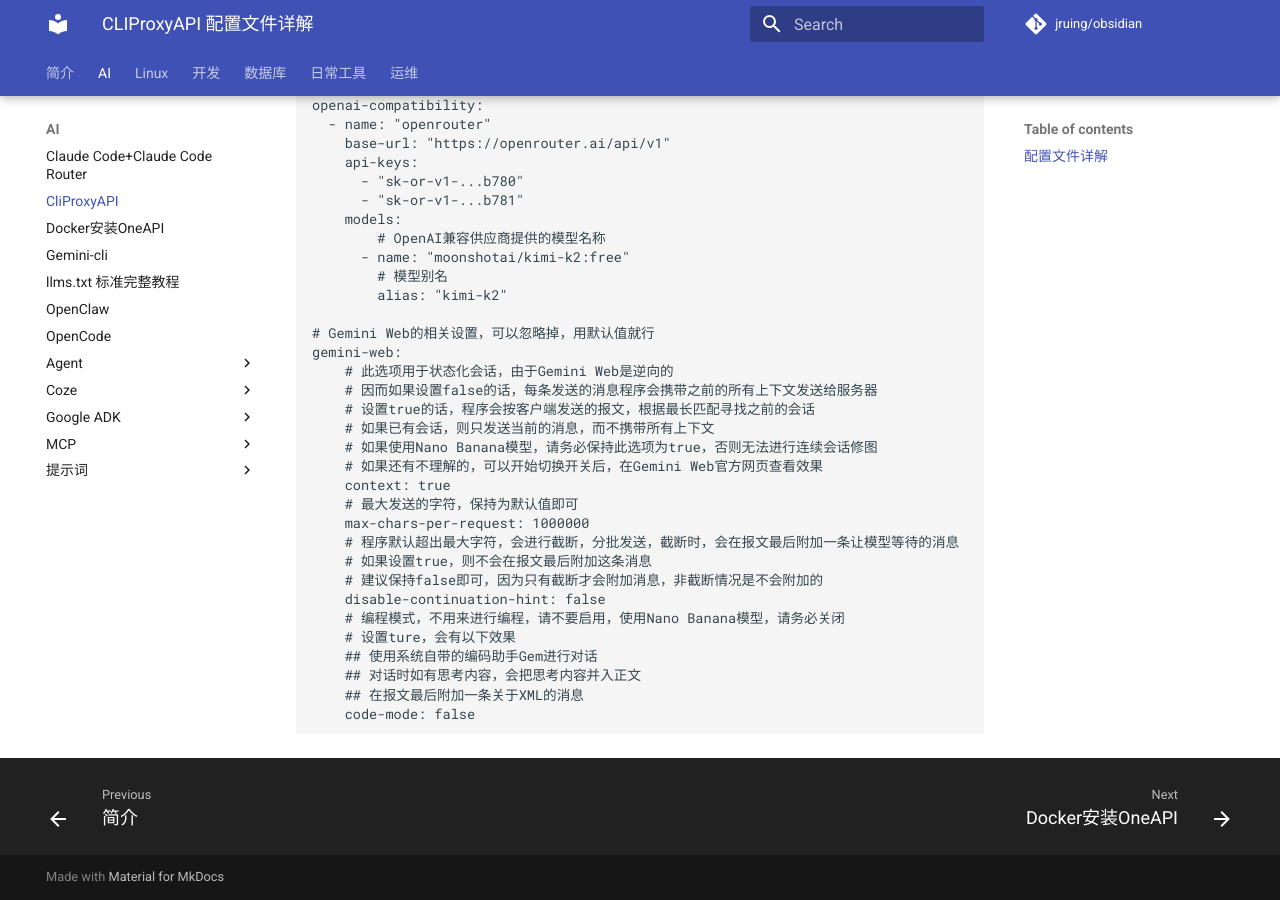
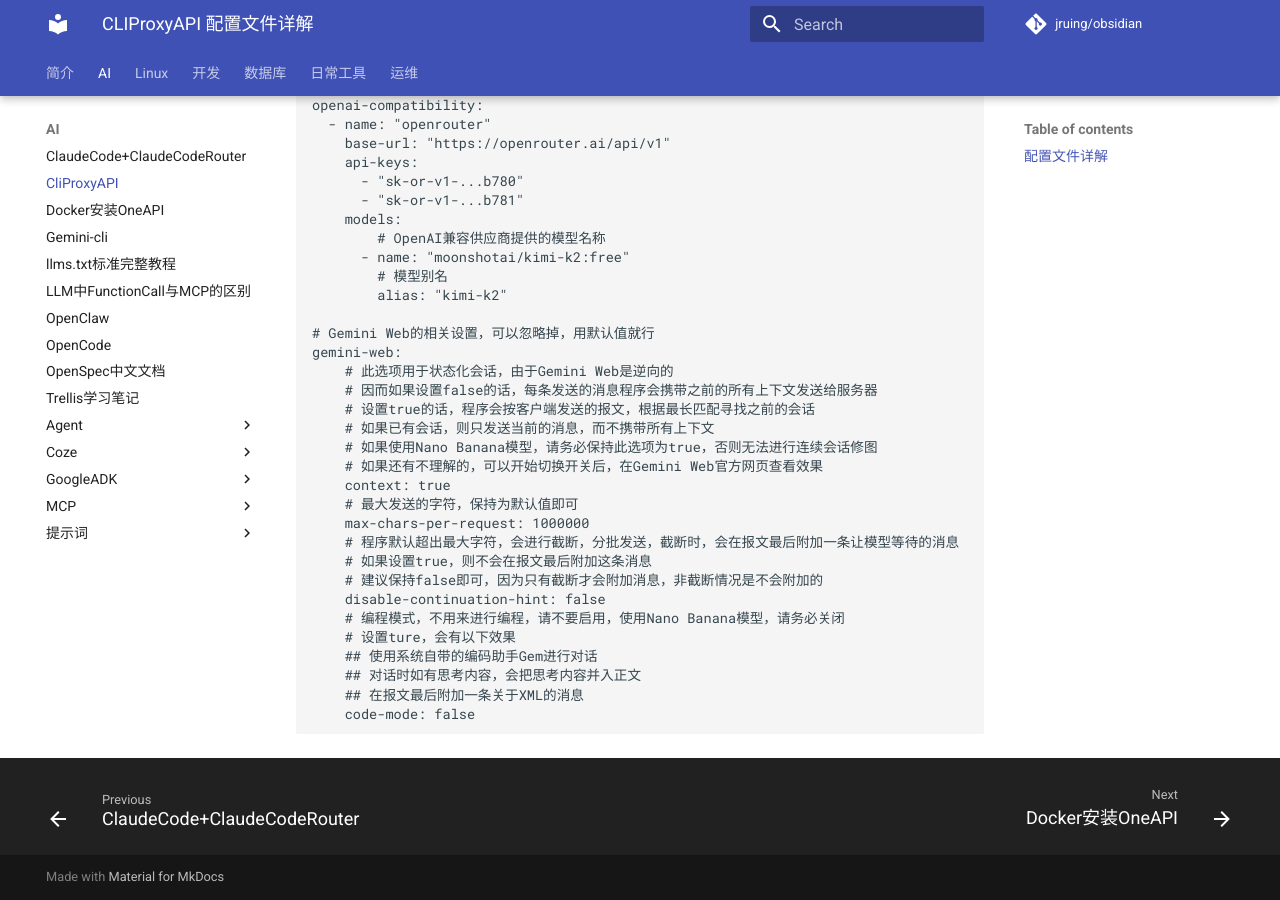
Before and after one commit to Jruing/obsidian, an MkDocs documentation site: the page built from docs/AI/CliProxyAPI.md, in a window 1280 px wide and 900 px high, scrolled down 1944 px. Built offline with MkDocs 1.6.1 and Material for MkDocs 9.7.7, drawn with Linux system fonts in a browser that asks for light colours; comment, search, counter and statistics services are not loaded; part of the change alters nothing that is shown.

Commit message:
Sync mkdocs.yml nav with docs directory structure
- Update file paths after removing spaces from filenames
- Add missing entries: LLM中FunctionCall与MCP的区别, OpenSpec中文文档,
  Trellis学习笔记, 论文修改助手, 论文降AI率大师, TLS1.3握手过程详解,
  Python学习笔记-APScheduler定时任务
- Move Google ADK section to GoogleADK (directory renamed)

Co-Authored-By: Claude <noreply@anthropic.com>

```diff
--- a/mkdocs.yml
+++ b/mkdocs.yml
@@ -48,13 +48,16 @@ theme:
 nav:
   - 简介: readme.md
   - AI:
-    - Claude Code+Claude Code Router: AI/Claude Code+Claude Code Router.md
+    - ClaudeCode+ClaudeCodeRouter: AI/ClaudeCode+ClaudeCodeRouter.md
     - CliProxyAPI: AI/CliProxyAPI.md
     - Docker安装OneAPI: AI/Docker安装OneAPI.md
     - Gemini-cli: AI/Gemini-cli.md
-    - llms.txt 标准完整教程: AI/llms.txt 标准完整教程.md
+    - llms.txt标准完整教程: AI/llms.txt标准完整教程.md
+    - LLM中FunctionCall与MCP的区别: AI/LLM中FunctionCall与MCP的区别.md
     - OpenClaw: AI/OpenClaw.md
     - OpenCode: AI/OpenCode.md
+    - OpenSpec中文文档: AI/OpenSpec中文文档.md
+    - Trellis学习笔记: AI/Trellis学习笔记.md
     - Agent:
       - Agent学习笔记-Skills: AI/Agent/Agent学习笔记-Skills.md
       - Agent学习笔记-自定义数据库查询Skills: AI/Agent/Agent学习笔记-自定义数据库查询Skills.md
@@ -62,12 +65,12 @@ nav:
       - LlamaIndex-Agent关联数据库: AI/Agent/LlamaIndex-Agent关联数据库.md
       - Llamaindex-Agent自然语言查询数据库: AI/Agent/Llamaindex-Agent自然语言查询数据库.md
     - Coze:
-      - 安装 Coze Studio: AI/Coze/安装 Coze Studio.md
-    - Google ADK:
-      - Google ADK-多工具智能体: AI/Google ADK/Google ADK-多工具智能体.md
-      - Google ADK-顺序智能体: AI/Google ADK/Google ADK-顺序智能体.md
-      - Google ADK安装: AI/Google ADK/Google ADK安装.md
-      - Google ADK实现简历打分助手: AI/Google ADK/Google ADK实现简历打分助手.md
+      - 安装CozeStudio: AI/Coze/安装CozeStudio.md
+    - GoogleADK:
+      - GoogleADK-多工具智能体: AI/GoogleADK/GoogleADK-多工具智能体.md
+      - GoogleADK-顺序智能体: AI/GoogleADK/GoogleADK-顺序智能体.md
+      - GoogleADK安装: AI/GoogleADK/GoogleADK安装.md
+      - GoogleADK实现简历打分助手: AI/GoogleADK/GoogleADK实现简历打分助手.md
     - MCP:
       - MCP学习笔记-从0到1: AI/MCP/MCP学习笔记-从0到1.md
       - MCP学习笔记-天气预报: AI/MCP/MCP学习笔记-天气预报.md
@@ -90,6 +93,8 @@ nav:
       - 归纳总结: AI/提示词/归纳总结.md
       - 源文档到SVG幻灯片生成器: AI/提示词/源文档到SVG幻灯片生成器.md
       - 猫娘: AI/提示词/猫娘.md
+      - 论文修改助手: AI/提示词/论文修改助手.md
+      - 论文降AI率大师: AI/提示词/论文降AI率大师.md
       - 豆包-KFC图片: AI/提示词/豆包-KFC图片.md
       - 豆包-丝控: AI/提示词/豆包-丝控.md
       - 豆包-生成架构图: AI/提示词/豆包-生成架构图.md
@@ -121,6 +126,7 @@ nav:
       - linux学习笔记-终端美化-zsh: Linux/基础/linux学习笔记-终端美化-zsh.md
   - 开发:
     - Jetbrains全家桶激活: 开发/Jetbrains全家桶激活.md
+    - TLS1.3握手过程详解: 开发/TLS1.3握手过程详解.md
     - Golang:
       - gozero:
         - api语法: 开发/Golang/gozero/api语法.md
@@ -133,16 +139,16 @@ nav:
         - Golang学习笔记-循环: 开发/Golang/基础/Golang学习笔记-循环.md
         - Golang学习笔记-数据类型: 开发/Golang/基础/Golang学习笔记-数据类型.md
       - 进阶:
-        - Golang 学习笔记-sqlc 代码生成: 开发/Golang/进阶/Golang 学习笔记-sqlc 代码生成.md
-        - Golang 学习笔记-Viper: 开发/Golang/进阶/Golang 学习笔记-Viper.md
-        - Golang 学习笔记-结构体与匿名结构体: 开发/Golang/进阶/Golang 学习笔记-结构体与匿名结构体.md
         - Golang学习笔记-Casbin学习笔记: 开发/Golang/进阶/Golang学习笔记-Casbin学习笔记.md
         - Golang学习笔记-CorbaCLI学习笔记: 开发/Golang/进阶/Golang学习笔记-CorbaCLI学习笔记.md
         - Golang学习笔记-go-resty请求: 开发/Golang/进阶/Golang学习笔记-go-resty请求.md
         - Golang学习笔记-jwt: 开发/Golang/进阶/Golang学习笔记-jwt.md
+        - Golang学习笔记-sqlc代码生成: 开发/Golang/进阶/Golang学习笔记-sqlc代码生成.md
+        - Golang学习笔记-Viper: 开发/Golang/进阶/Golang学习笔记-Viper.md
         - Golang学习笔记-令牌桶限流: 开发/Golang/进阶/Golang学习笔记-令牌桶限流.md
         - Golang学习笔记-处理HTTP请求参数: 开发/Golang/进阶/Golang学习笔记-处理HTTP请求参数.md
         - Golang学习笔记-定时任务: 开发/Golang/进阶/Golang学习笔记-定时任务.md
+        - Golang学习笔记-结构体与匿名结构体: 开发/Golang/进阶/Golang学习笔记-结构体与匿名结构体.md
         - Golang学习笔记-自定义日志轮转及输出: 开发/Golang/进阶/Golang学习笔记-自定义日志轮转及输出.md
         - Golang学习笔记-跨平台编译: 开发/Golang/进阶/Golang学习笔记-跨平台编译.md
     - Java:
@@ -169,7 +175,6 @@ nav:
         - zipapp用法: 开发/Python/基础/zipapp用法.md
         - 函数: 开发/Python/基础/函数.md
         - 判断: 开发/Python/基础/判断.md
-        - 安装环境: 开发/Python/基础/安装环境.md
         - 异常处理: 开发/Python/基础/异常处理.md
         - 循环: 开发/Python/基础/循环.md
         - 数据类型: 开发/Python/基础/数据类型.md
@@ -180,8 +185,8 @@ nav:
         - Pandas用法: 开发/Python/数据分析/Pandas用法.md
       - 爬虫:
         - JsRpc练习: 开发/Python/爬虫/JsRpc练习.md
-        - Python selenium过图片滑块验证: 开发/Python/爬虫/Python selenium过图片滑块验证.md
-        - Python爬虫-无限VM debugger解决方案: 开发/Python/爬虫/Python爬虫-无限VM debugger解决方案.md
+        - Pythonselenium过图片滑块验证: 开发/Python/爬虫/Pythonselenium过图片滑块验证.md
+        - Python爬虫-无限VMdebugger解决方案: 开发/Python/爬虫/Python爬虫-无限VMdebugger解决方案.md
         - 有道翻译爬虫: 开发/Python/爬虫/有道翻译爬虫.md
         - 某验五子棋验证码: 开发/Python/爬虫/某验五子棋验证码.md
       - 自动化:
@@ -198,8 +203,10 @@ nav:
         - 工厂模式: 开发/Python/设计模式/工厂模式.md
       - 进阶:
         - Python学习笔记-__missing__用法: 开发/Python/进阶/Python学习笔记-__missing__用法.md
-        - Python学习笔记-Alembic Python数据库迁移教程: 开发/Python/进阶/Python学习笔记-Alembic Python数据库迁移教程.md
+        - Python学习笔记-AlembicPython数据库迁移教程: 开发/Python/进阶/Python学习笔记-AlembicPython数据库迁移教程.md
+        - Python学习笔记-APScheduler定时任务: 开发/Python/进阶/Python学习笔记-APScheduler定时任务.md
         - Python学习笔记-Dataclass: 开发/Python/进阶/Python学习笔记-Dataclass.md
+        - Python学习笔记-FastScheduler任务调度: 开发/Python/进阶/Python学习笔记-FastScheduler任务调度.md
         - Python学习笔记-gc垃圾回收: 开发/Python/进阶/Python学习笔记-gc垃圾回收.md
         - Python学习笔记-grpc: 开发/Python/进阶/Python学习笔记-grpc.md
         - Python学习笔记-property和setter: 开发/Python/进阶/Python学习笔记-property和setter.md
@@ -215,7 +222,6 @@ nav:
         - Python学习笔记-装饰器: 开发/Python/进阶/Python学习笔记-装饰器.md
         - Python学习笔记-读取指定文件指定行: 开发/Python/进阶/Python学习笔记-读取指定文件指定行.md
         - Python学习笔记-调用dll: 开发/Python/进阶/Python学习笔记-调用dll.md
-        - Python学习笔记-APScheduler定时任务: 开发/Python/进阶/Python学习笔记-APScheduler定时任务.md
     - 前端:
       - React:
         - React-JSX: 开发/前端/React/React-JSX.md
@@ -227,16 +233,15 @@ nav:
         - React-更新页面数据: 开发/前端/React/React-更新页面数据.md
         - React-条件判断: 开发/前端/React/React-条件判断.md
       - Vue:
-        - Vue3 Router路由: 开发/前端/Vue/Vue3 Router路由.md
         - Vue3+Vite项目基础环境搭建: 开发/前端/Vue/Vue3+Vite项目基础环境搭建.md
+        - Vue3Router路由: 开发/前端/Vue/Vue3Router路由.md
       - 基础三剑客:
         - javascript:
-          - fetch 学习笔记: 开发/前端/基础三剑客/javascript/fetch 学习笔记.md
+          - fetch学习笔记: 开发/前端/基础三剑客/javascript/fetch学习笔记.md
           - forEach数组循环: 开发/前端/基础三剑客/javascript/forEach数组循环.md
           - Javascript学习笔记-js实现拷贝复制功能: 开发/前端/基础三剑客/javascript/Javascript学习笔记-js实现拷贝复制功能.md
           - js控制台Hook: 开发/前端/基础三剑客/javascript/js控制台Hook.md
           - 元素选择器: 开发/前端/基础三剑客/javascript/元素选择器.md
-    - TLS 1.3 握手过程详解: 开发/TLS 1.3 握手过程详解.md
     - 数据结构:
       - BBR拥塞算法: 开发/数据结构/BBR拥塞算法.md
       - 哈夫曼.excalidraw: 开发/数据结构/哈夫曼.excalidraw.md
@@ -251,17 +256,17 @@ nav:
       - Redis7.XCentos集群搭建: 数据库/Redis/Redis7.XCentos集群搭建.md
       - 安装及基础: 数据库/Redis/安装及基础.md
   - 日常工具:
-    - Frp 内网穿透搭建: 日常工具/Frp 内网穿透搭建.md
+    - Frp内网穿透搭建: 日常工具/Frp内网穿透搭建.md
     - jookdb重置试用期: 日常工具/jookdb重置试用期.md
-    - RustDesk 私有化部署: 日常工具/RustDesk 私有化部署.md
+    - RustDesk私有化部署: 日常工具/RustDesk私有化部署.md
     - task任务构建工具: 日常工具/task任务构建工具.md
     - UPX使用方法: 日常工具/UPX使用方法.md
-    - Wiki.js 安装: 日常工具/Wiki.js 安装.md
+    - Wiki.js安装: 日常工具/Wiki.js安装.md
     - win10右键添加复制文件绝对路径: 日常工具/win10右键添加复制文件绝对路径.md
     - 基于订阅号开发属于自己的微信消息通知: 日常工具/基于订阅号开发属于自己的微信消息通知.md
   - 运维:
     - IP划分: 运维/IP划分.md
-    - Neo4j 实现一个简单的CMDB管理平台: 运维/Neo4j 实现一个简单的CMDB管理平台.md
+    - Neo4j实现一个简单的CMDB管理平台: 运维/Neo4j实现一个简单的CMDB管理平台.md
     - Caddy:
       - caddy安装: 运维/Caddy/caddy安装.md
       - caddy实战-basicauth授权: 运维/Caddy/caddy实战-basicauth授权.md
@@ -272,7 +277,7 @@ nav:
       - caddy简介: 运维/Caddy/caddy简介.md
       - caddy静态文件: 运维/Caddy/caddy静态文件.md
     - Jenkins:
-      - Freestyle Job: 运维/Jenkins/Freestyle Job.md
+      - FreestyleJob: 运维/Jenkins/FreestyleJob.md
       - Jenkinsfile: 运维/Jenkins/Jenkinsfile.md
       - Pipline: 运维/Jenkins/Pipline.md
       - Trigger: 运维/Jenkins/Trigger.md
@@ -283,7 +288,7 @@ nav:
       - 环境搭建与安装: 运维/Minio/环境搭建与安装.md
     - Nginx:
       - Nginx学习笔记-auth_basic认证: 运维/Nginx/Nginx学习笔记-auth_basic认证.md
-      - Nginx学习笔记-Centos 7 安装Nginx: 运维/Nginx/Nginx学习笔记-Centos 7 安装Nginx.md
+      - Nginx学习笔记-Centos7安装Nginx: 运维/Nginx/Nginx学习笔记-Centos7安装Nginx.md
       - Nginx学习笔记-Nginx简介: 运维/Nginx/Nginx学习笔记-Nginx简介.md
       - Nginx学习笔记-图片防盗链: 运维/Nginx/Nginx学习笔记-图片防盗链.md
       - Nginx学习笔记-解决前端后端跨域: 运维/Nginx/Nginx学习笔记-解决前端后端跨域.md
@@ -296,13 +301,13 @@ nav:
       - ServerLess学习笔记-FnProject完整指南: 运维/Serverless/ServerLess学习笔记-FnProject完整指南.md
     - Traefik:
       - Traefik学习笔记-安装: 运维/Traefik/Traefik学习笔记-安装.md
-      - Traefik学习笔记-概念详解（基于 Docker Labels 配置）: 运维/Traefik/Traefik学习笔记-概念详解（基于 Docker Labels 配置）.md
+      - Traefik学习笔记-概念详解（基于DockerLabels配置）: 运维/Traefik/Traefik学习笔记-概念详解（基于DockerLabels配置）.md
       - Traefik学习笔记-自定义中间件: 运维/Traefik/Traefik学习笔记-自定义中间件.md
       - Traefik学习笔记-重定向配置: 运维/Traefik/Traefik学习笔记-重定向配置.md
     - 容器化:
       - Docker:
-        - Docker Swarm 学习笔记: 运维/容器化/Docker/Docker Swarm 学习笔记.md
         - Docker-Compose安装: 运维/容器化/Docker/Docker-Compose安装.md
+        - DockerSwarm学习笔记: 运维/容器化/Docker/DockerSwarm学习笔记.md
         - Docker学习笔记-redis部署: 运维/容器化/Docker/Docker学习笔记-redis部署.md
         - Docker学习笔记-在线安装教程: 运维/容器化/Docker/Docker学习笔记-在线安装教程.md
         - Docker学习笔记-多阶段构建学习笔记: 运维/容器化/Docker/Docker学习笔记-多阶段构建学习笔记.md
@@ -323,7 +328,7 @@ nav:
         - kubernetes学习笔记-安装: 运维/容器化/Kubernetes/kubernetes学习笔记-安装.md
         - 目录: 运维/容器化/Kubernetes/目录.md
     - 监控:
-      - Uptime-kuma 监控: 运维/监控/Uptime-kuma 监控.md
+      - Uptime-kuma监控: 运维/监控/Uptime-kuma监控.md
       - Prometheus:
         - Prometheus学习笔记-file_sd_config: 运维/监控/Prometheus/Prometheus学习笔记-file_sd_config.md
         - Prometheus学习笔记-Grafana可视化: 运维/监控/Prometheus/Prometheus学习笔记-Grafana可视化.md
@@ -338,4 +343,4 @@ nav:
       - 日志监控:
         - 基于Grafana+Loki+Promatil搭建日志分析平台: 运维/监控/日志监控/基于Grafana+Loki+Promatil搭建日志分析平台.md
     - 进程管理:
-      - Supervisor 学习笔记: 运维/进程管理/Supervisor 学习笔记.md
+      - Supervisor学习笔记: 运维/进程管理/Supervisor学习笔记.md
```
